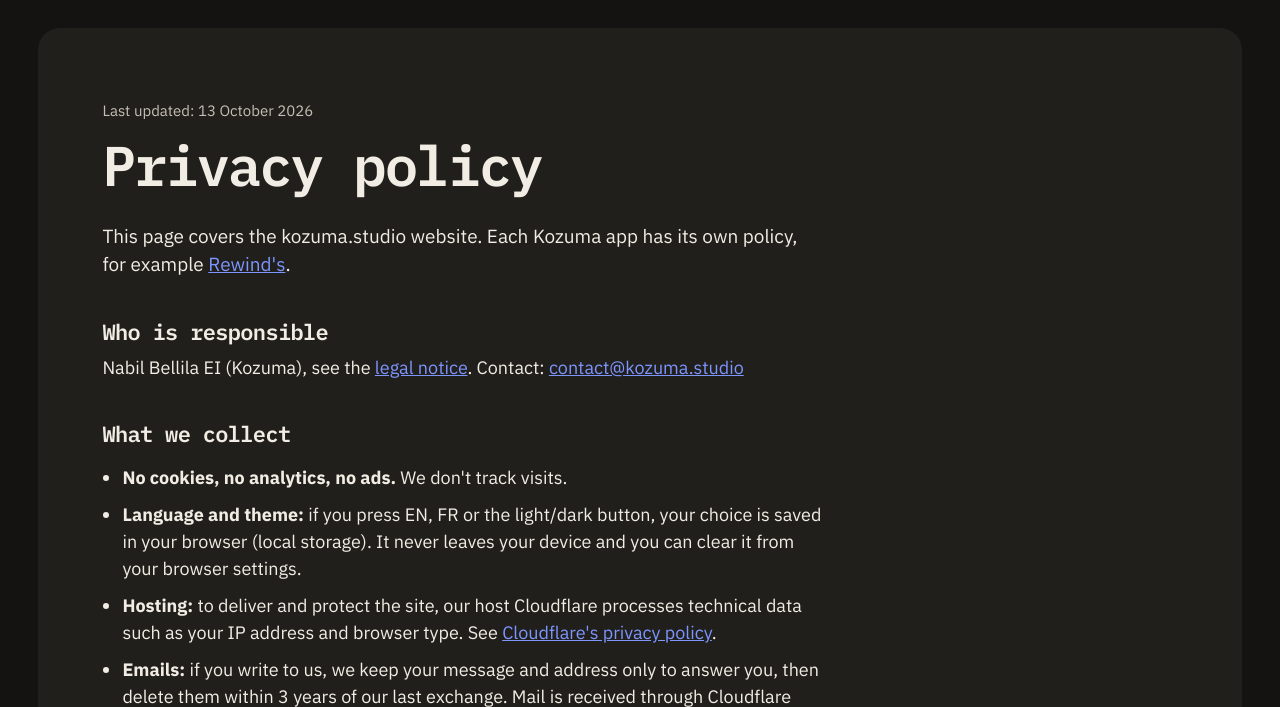
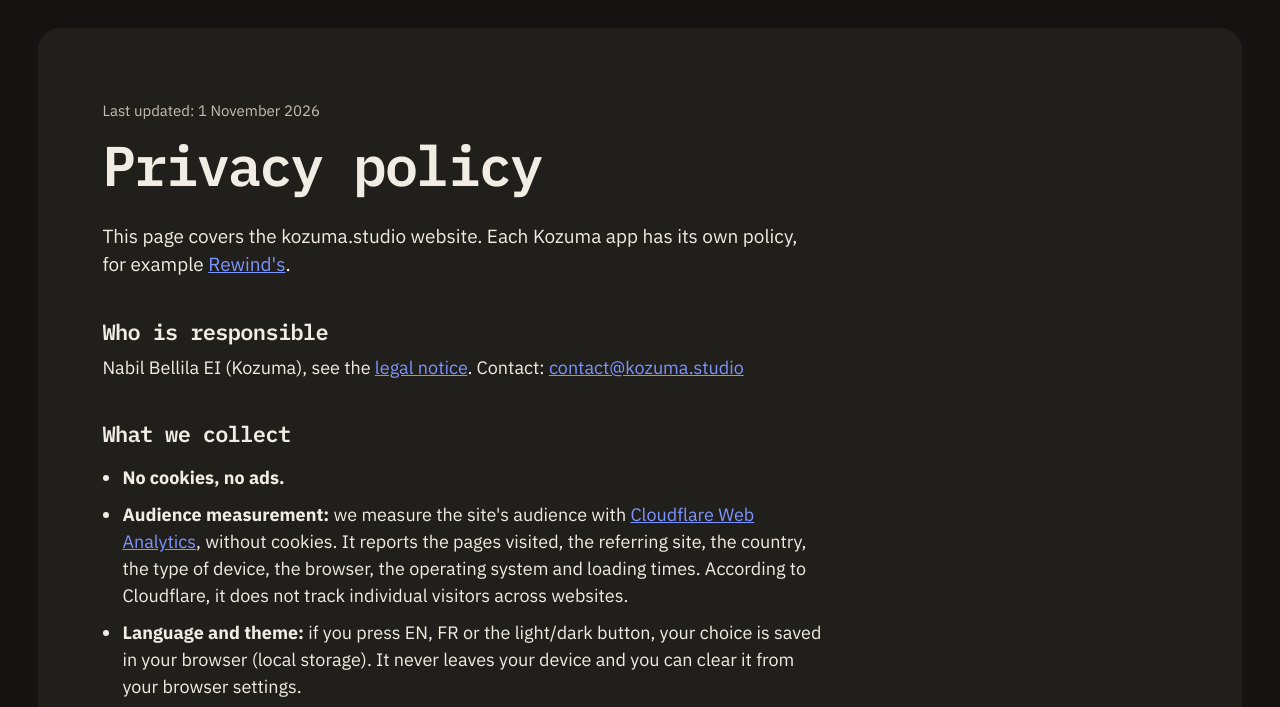
Before and after one commit to Nabil080/Kozuma-Site, a plain HTML site: page privacy/index.html in a window 1280 px wide. Shown: the part 71-778 px from the top of the page. Drawn offline with Linux system fonts and the light colour scheme.

Commit message:
cloudflare web analytics: csp and privacy page

```diff
--- a/privacy/index.html
+++ b/privacy/index.html
@@ -263,7 +263,7 @@
 </header>
 <main id="main" class="docsheet">
 <div class="doc">
-  <p class="label"><span lang="en">Last updated: 13 October 2026</span><span lang="fr">Mise à jour : 13 octobre 2026</span></p>
+  <p class="label"><span lang="en">Last updated: 1 November 2026</span><span lang="fr">Mise à jour : 1er novembre 2026</span></p>
   <h1 class="display"><span lang="en">Privacy policy</span><span lang="fr">Confidentialité</span></h1>
   <p class="intro"><span lang="en">This page covers the kozuma.studio website. Each Kozuma app has its own policy, for example <a href="https://rewind.kozuma.studio/privacy/">Rewind's</a>.</span><span lang="fr">Cette page concerne le site kozuma.studio. Chaque application Kozuma a sa propre politique, par exemple <a href="https://rewind.kozuma.studio/privacy/">celle de Rewind</a>.</span></p>
 
@@ -272,7 +272,8 @@
 
   <h2><span lang="en">What we collect</span><span lang="fr">Ce qu'on collecte</span></h2>
   <ul>
-    <li><span lang="en"><strong>No cookies, no analytics, no ads.</strong> We don't track visits.</span><span lang="fr"><strong>Pas de cookies, pas d'analytics, pas de pub.</strong> On ne suit pas tes visites.</span></li>
+    <li><span lang="en"><strong>No cookies, no ads.</strong></span><span lang="fr"><strong>Pas de cookies, pas de pub.</strong></span></li>
+    <li><span lang="en"><strong>Audience measurement:</strong> we measure the site's audience with <a href="https://www.cloudflare.com/web-analytics/">Cloudflare Web Analytics</a>, without cookies. It reports the pages visited, the referring site, the country, the type of device, the browser, the operating system and loading times. According to Cloudflare, it does not track individual visitors across websites.</span><span lang="fr"><strong>Mesure d'audience :</strong> on mesure l'audience du site avec <a href="https://www.cloudflare.com/web-analytics/">Cloudflare Web Analytics</a>, sans cookies. L'outil indique les pages visitées, le site d'origine, le pays, le type d'appareil, le navigateur, le système d'exploitation et les temps de chargement. D'après Cloudflare, il ne suit pas les visiteurs d'un site à l'autre.</span></li>
     <li><span lang="en"><strong>Language and theme:</strong> if you press EN, FR or the light/dark button, your choice is saved in your browser (local storage). It never leaves your device and you can clear it from your browser settings.</span><span lang="fr"><strong>Langue et thème :</strong> si tu appuies sur EN, FR ou sur le bouton clair/sombre, ton choix est enregistré dans ton navigateur (stockage local). Il ne quitte pas ton appareil et tu peux l'effacer dans les réglages du navigateur.</span></li>
     <li><span lang="en"><strong>Hosting:</strong> to deliver and protect the site, our host Cloudflare processes technical data such as your IP address and browser type. See <a href="https://www.cloudflare.com/privacypolicy/">Cloudflare's privacy policy</a>.</span><span lang="fr"><strong>Hébergement :</strong> pour servir et protéger le site, notre hébergeur Cloudflare traite des données techniques comme ton adresse IP et ton navigateur. Voir la <a href="https://www.cloudflare.com/privacypolicy/">politique de Cloudflare</a>.</span></li>
     <li><span lang="en"><strong>Emails:</strong> if you write to us, we keep your message and address only to answer you, then delete them within 3 years of our last exchange. Mail is received through Cloudflare Email Routing and Gmail (Google).</span><span lang="fr"><strong>Emails :</strong> si tu nous écris, on garde ton message et ton adresse uniquement pour te répondre, puis on les supprime au plus tard 3 ans après notre dernier échange. Les mails passent par Cloudflare Email Routing et Gmail (Google).</span></li>
```
Also changed, not shown: 1 other file.
